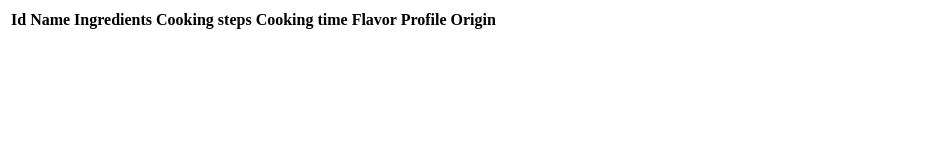
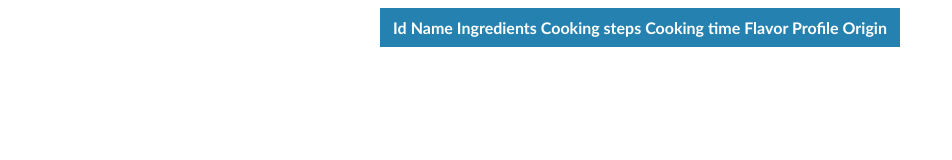
Before and after one commit to Jagge1/fullstack-lab1, a website: page frontend/index.html in a window 1280 px wide. Shown: the whole page, without its empty margins (0-952 px from the left). Drawn offline with Linux system fonts and the light colour scheme.

Commit message:
Started styling the table

```diff
--- a/frontend/index.html
+++ b/frontend/index.html
@@ -4,6 +4,7 @@
   <meta charset="UTF-8">
   <meta name="viewport" content="width=device-width, initial-scale=1.0">
   <title>Resturant</title>
+  <link rel="stylesheet" href="/frontend/style.css">
 </head>
 <body>
 
--- a/frontend/style.css
+++ b/frontend/style.css
@@ -0,0 +1,15 @@
+table {
+  background-color: rgb(37, 130, 176);
+  font-family: 'Gill Sans', 'Gill Sans MT', Calibri, 'Trebuchet MS', sans-serif;
+  color: white;
+  padding: 7px 10px;
+}
+
+.table-header {
+  margin-right: 10px;
+}
+
+body {
+  display: flex;
+  justify-content: center;
+}
```
